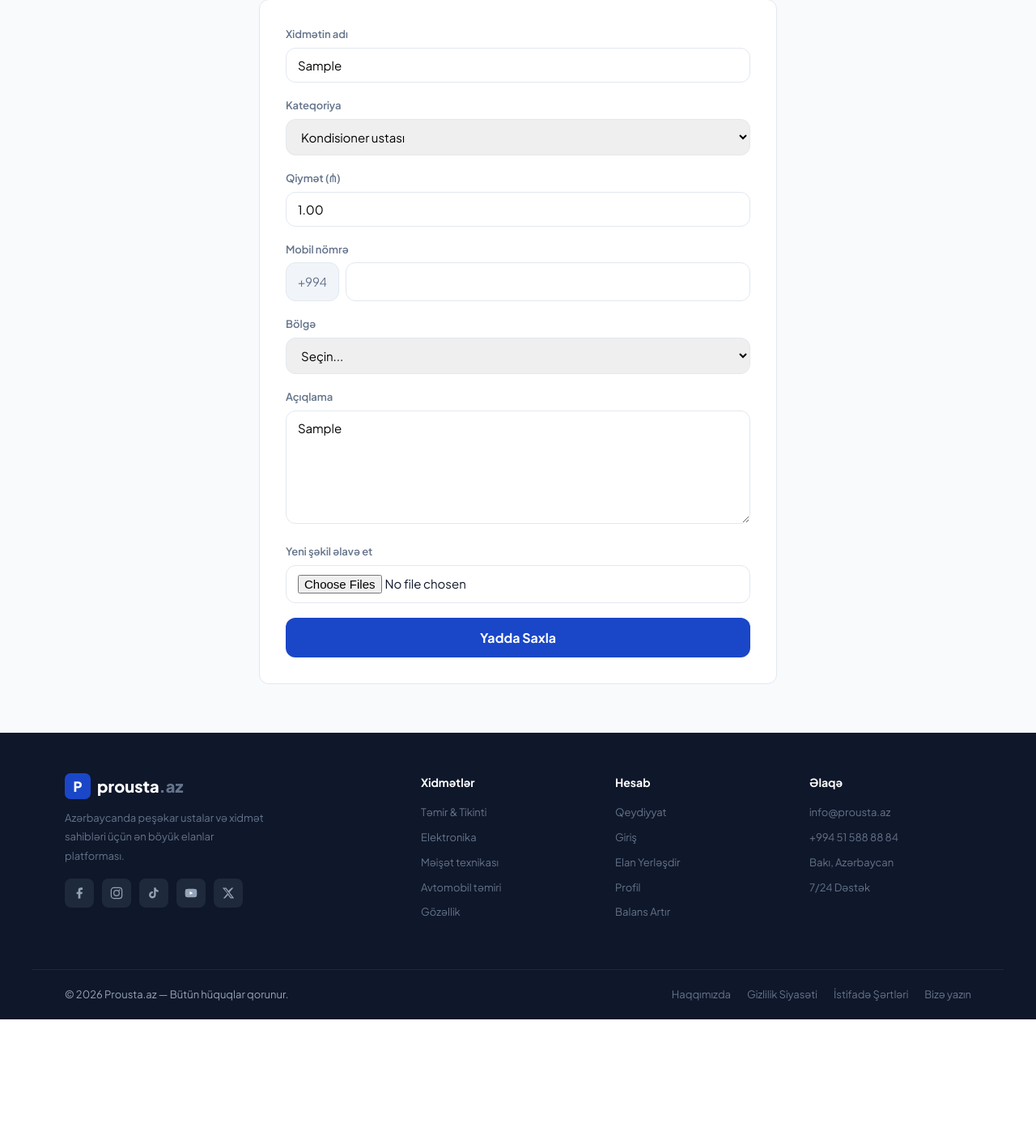
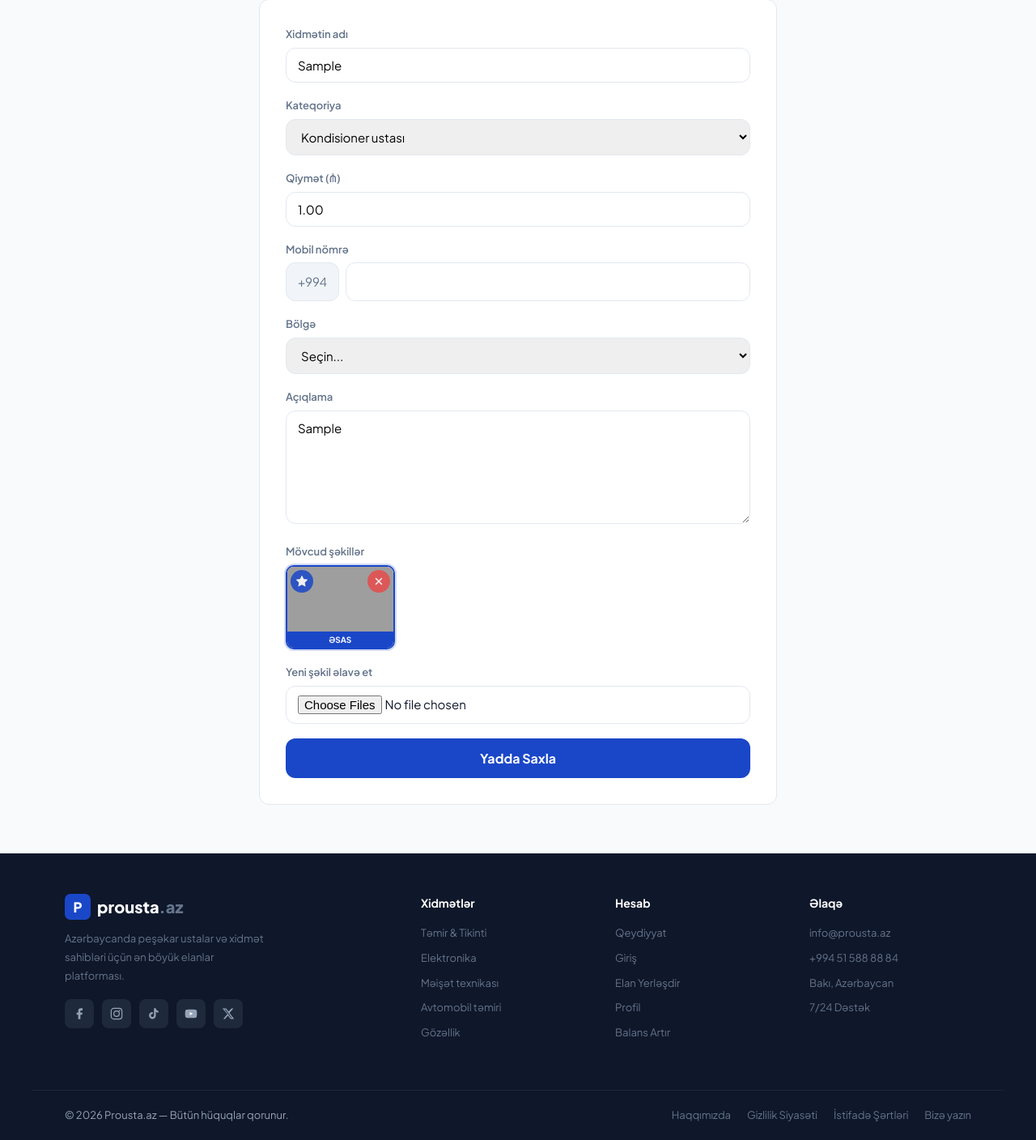
Before and after one commit to guliyevsarxan92-dot/prousta, a Django app: page /elan/1/duzelis/ in a window 1280 px wide. Shown: the part 164-1572 px from the top of the page at 81% size. Before the commit the page ends 1423 px from the top, so only its background shows below. Run offline with Django 5.2, Linux system fonts and the light colour scheme; a user stored in the database is signed in; data comes from the database, SQL or seed files in the repository; tables that the repository leaves empty hold one stand-in row (values such as "Sample post"); grey boxes marked "Sample" are stand-in pictures; grey boxes are pictures that could not be loaded.

Commit message:
Elan düzəliş: şəkil silmə və əsas şəkil seçmə funksionallığı
- shekil_sil və shekil_esas view-ları əlavə edildi
- Elan düzəliş səhifəsində mövcud şəkillər grid-də göstərilir
- Hər şəkildə ulduz (əsas et) və X (sil) düymələri var

Co-Authored-By: Claude Opus 4.6 <noreply@anthropic.com>

```diff
--- a/core/urls.py
+++ b/core/urls.py
@@ -14,6 +14,8 @@ urlpatterns = [
     path('elan/<int:pk>/', views.elan_detail),  # legacy → 301 redirect
     path('elan/<int:pk>/duzelis/', views.elan_duzelis, name='elan_duzelis'),
     path('elan/<int:pk>/sil/', views.elan_sil, name='elan_sil'),
+    path('shekil/<int:pk>/sil/', views.shekil_sil, name='shekil_sil'),
+    path('shekil/<int:pk>/esas/', views.shekil_esas, name='shekil_esas'),
     path('elan/<int:pk>/aktivlesdir/', views.elan_aktivlesdir, name='elan_aktivlesdir'),
     path('profil/', views.profil, name='profil'),
     path('profil/foto/', views.profil_foto, name='profil_foto'),
--- a/core/views.py
+++ b/core/views.py
@@ -9,7 +9,7 @@ from django.utils import timezone
 from django.core.mail import send_mail
 from django.conf import settings
 from django.core.cache import cache
-from django.http import HttpResponse
+from django.http import HttpResponse, JsonResponse
 from django.views.decorators.http import require_POST
 import random
 import secrets
@@ -251,6 +251,40 @@ def elan_duzelis(request, pk):
         messages.success(request, 'Elan yeniləndi!')
         return redirect('profil')
     return render(request, 'elan_duzelis.html', {'elan': elan, 'kateqoriyalar': kateqoriyalar})
+
+@login_required
+@require_POST
+def shekil_sil(request, pk):
+    shekil = get_object_or_404(ElanShekil, pk=pk, elan__istifadeci=request.user)
+    elan = shekil.elan
+    was_esas = shekil.esas
+    if shekil.shekil:
+        shekil.shekil.delete(save=False)
+    shekil.delete()
+    if was_esas:
+        next_shekil = elan.shekillar.first()
+        if next_shekil:
+            next_shekil.esas = True
+            next_shekil.save()
+    if request.headers.get('X-Requested-With') == 'XMLHttpRequest':
+        return JsonResponse({'ok': True})
+    messages.success(request, 'Şəkil silindi!')
+    return redirect('elan_duzelis', pk=elan.pk)
+
+
+@login_required
+@require_POST
+def shekil_esas(request, pk):
+    shekil = get_object_or_404(ElanShekil, pk=pk, elan__istifadeci=request.user)
+    elan = shekil.elan
+    elan.shekillar.update(esas=False)
+    shekil.esas = True
+    shekil.save()
+    if request.headers.get('X-Requested-With') == 'XMLHttpRequest':
+        return JsonResponse({'ok': True})
+    messages.success(request, 'Əsas şəkil dəyişdirildi!')
+    return redirect('elan_duzelis', pk=elan.pk)
+
 
 @login_required
 def elan_sil(request, pk):
--- a/templates/elan_duzelis.html
+++ b/templates/elan_duzelis.html
@@ -14,6 +14,17 @@
 .submit-btn{width:100%;padding:14px;background:var(--p);color:#fff;border-radius:var(--r);font-size:16px;font-weight:700;border:none;cursor:pointer}
 .phone-wrap{display:flex;gap:8px}
 .phone-prefix{padding:11px 14px;background:#f1f5f9;border:1.5px solid var(--border);border-radius:var(--r);font-size:15px;color:var(--muted);white-space:nowrap}
+.photos-grid{display:grid;grid-template-columns:repeat(auto-fill,minmax(120px,1fr));gap:12px;margin-bottom:8px}
+.photo-item{position:relative;border-radius:10px;overflow:hidden;border:2px solid var(--border);transition:.2s}
+.photo-item.esas{border-color:var(--p);box-shadow:0 0 0 2px rgba(26,71,200,.2)}
+.photo-item img{width:100%;height:100px;object-fit:cover;display:block}
+.photo-actions{position:absolute;top:0;left:0;right:0;display:flex;justify-content:space-between;padding:4px}
+.photo-btn{width:28px;height:28px;border-radius:50%;border:none;cursor:pointer;display:flex;align-items:center;justify-content:center;transition:.2s;opacity:.85}
+.photo-btn:hover{opacity:1;transform:scale(1.1)}
+.btn-esas{background:#fff;color:var(--p)}
+.btn-esas.aktiv{background:var(--p);color:#fff}
+.btn-sil{background:rgba(239,68,68,.9);color:#fff}
+.photo-label{position:absolute;bottom:0;left:0;right:0;background:var(--p);color:#fff;font-size:10px;font-weight:700;text-align:center;padding:2px;text-transform:uppercase}
 </style>
 {% endblock %}
 {% block content %}
@@ -100,6 +111,35 @@
         <label>Açıqlama</label>
         <textarea name="acaqlama" required>{{ elan.acaqlama }}</textarea>
       </div>
+      {% with elan.shekillar.all as shekillar %}
+      {% if shekillar %}
+      <div class="field">
+        <label>Mövcud şəkillər</label>
+        <div class="photos-grid">
+          {% for sh in shekillar %}
+          <div class="photo-item {% if sh.esas %}esas{% endif %}" id="photo-{{ sh.pk }}">
+            <img src="{{ sh.shekil.url }}" alt="Şəkil">
+            <div class="photo-actions">
+              <form method="post" action="{% url 'shekil_esas' sh.pk %}" class="inline-form">
+                {% csrf_token %}
+                <button type="submit" class="photo-btn btn-esas {% if sh.esas %}aktiv{% endif %}" title="Əsas şəkil et">
+                  <svg width="14" height="14" viewBox="0 0 24 24" fill="{% if sh.esas %}#fff{% else %}none{% endif %}" stroke="currentColor" stroke-width="2.5"><polygon points="12 2 15.09 8.26 22 9.27 17 14.14 18.18 21.02 12 17.77 5.82 21.02 7 14.14 2 9.27 8.91 8.26 12 2"/></svg>
+                </button>
+              </form>
+              <form method="post" action="{% url 'shekil_sil' sh.pk %}" class="inline-form" onsubmit="return confirm('Bu şəkli silmək istəyirsiniz?')">
+                {% csrf_token %}
+                <button type="submit" class="photo-btn btn-sil" title="Şəkli sil">
+                  <svg width="14" height="14" viewBox="0 0 24 24" fill="none" stroke="currentColor" stroke-width="2.5" stroke-linecap="round"><line x1="18" y1="6" x2="6" y2="18"/><line x1="6" y1="6" x2="18" y2="18"/></svg>
+                </button>
+              </form>
+            </div>
+            {% if sh.esas %}<div class="photo-label">Əsas</div>{% endif %}
+          </div>
+          {% endfor %}
+        </div>
+      </div>
+      {% endif %}
+      {% endwith %}
       <div class="field">
         <label>Yeni şəkil əlavə et</label>
         <input type="file" name="shekillar" multiple accept="image/*">
```
